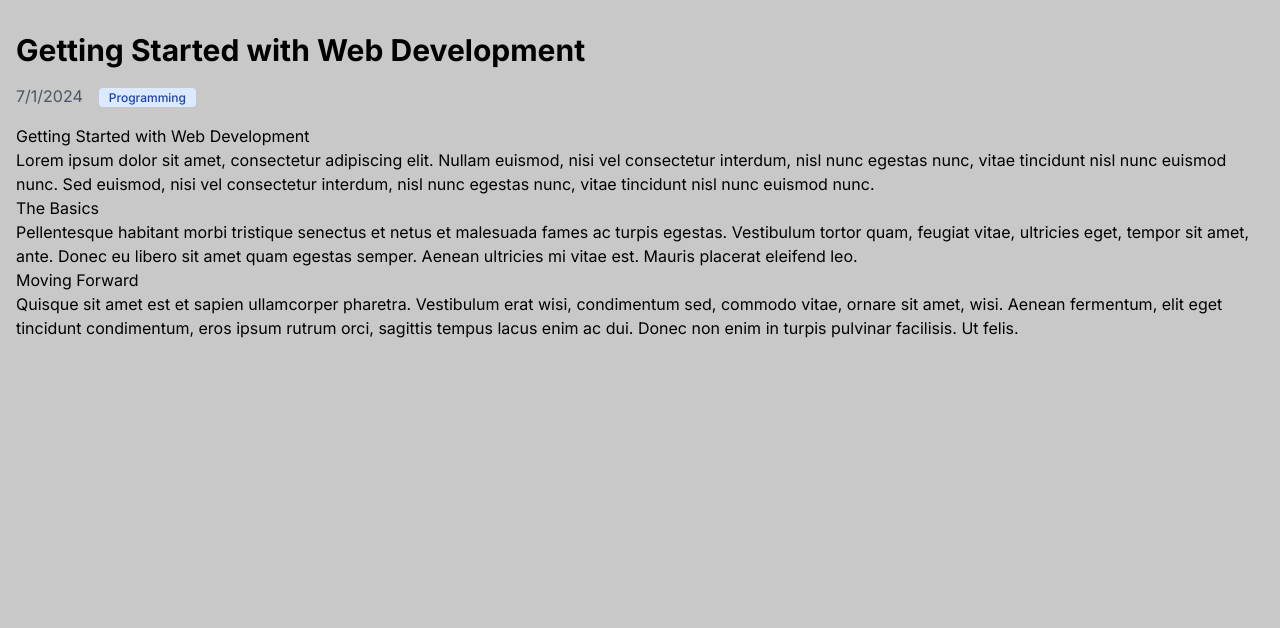
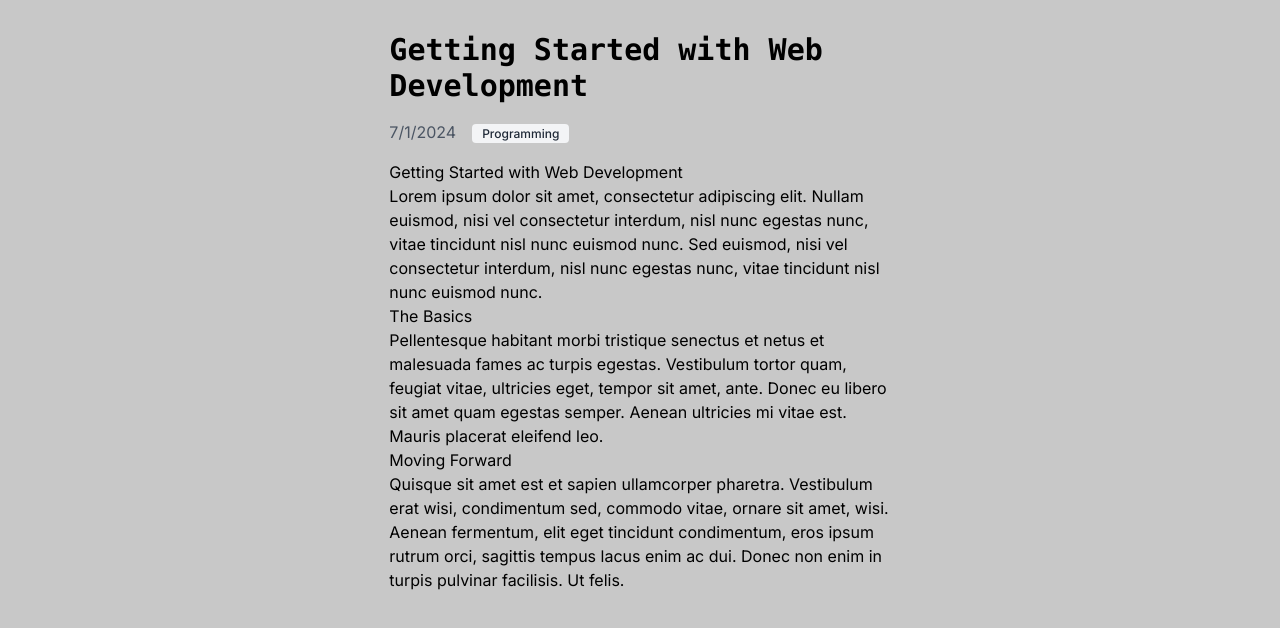
Before and after one commit to 0xGlake/home, a Next.js app: page /blog/first-post in a window 1280 px wide. Shown: the top 628 px of the page. Built offline with nearby package versions, Linux system fonts and the light colour scheme.

Commit message:
checkpoint before fixing the markdown

```diff
--- a/app/blog/[slug]/page.tsx
+++ b/app/blog/[slug]/page.tsx
@@ -4,6 +4,7 @@ import path from 'path';
 import matter from 'gray-matter';
 import ReactMarkdown from 'react-markdown';
 import remarkGfm from 'remark-gfm';
+import Link from 'next/link';
 
 interface BlogPostProps {
   params: {
@@ -24,18 +25,20 @@ export default function BlogPost({ params }: BlogPostProps) {
   const { slug } = params;
   const filePath = path.join(process.cwd(), 'app', 'content', 'blog', `${slug}.md`);
   const fileContents = fs.readFileSync(filePath, 'utf8');
-  const { data, content } = matter(fileContents);
+  var { data, content } = matter(fileContents);
 
   return (
-    <div className="container mx-auto px-4 py-8">
-      <h1 className="text-3xl font-bold mb-4">{data.title}</h1>
+    <div className="container mx-auto px-4 py-8 xs:w-full sm:w-9/12 md:w-8/12 lg:w-7/12 xl:w-5/12">
+      <Link href="/blog" className="block text-3xl font-mono font-bold mb-4 hover:text-violet-400">
+        {data.title}
+      </Link>
       <div className="mb-4">
         <span className="text-gray-600 mr-4">{new Date(data.date).toLocaleDateString()}</span>
-        <span className="bg-blue-100 text-blue-800 text-xs font-medium px-2.5 py-0.5 rounded">
+        <span className="bg-gray-100 text-gray-800 text-xs font-medium px-2.5 py-0.5 rounded">
           {data.category}
         </span>
       </div>
-      <div className="prose max-w-none">
+      <div className="max-w-none">
         <ReactMarkdown remarkPlugins={[remarkGfm]}>{content}</ReactMarkdown>
       </div>
     </div>
--- a/app/blog/page.tsx
+++ b/app/blog/page.tsx
@@ -14,19 +14,19 @@ export default function BlogPage() {
   const posts = getBlogPosts();
   return (
     <div className="max-w-2xl mx-auto px-4 py-8">
-      <Link href="/" className="block text-3xl font-mono font-bold mb-2 pl-5 hover:text-violet-400">
-        Glake's Blog
+      <Link href="/" className="block text-5xl font-mono font-bold my-2 pl-5 pt-5 hover:text-violet-400">
+        Blog
       </Link>
       <ul className="space-y-2 mt-4">
         {posts.map((post) => (
           <li key={post.slug} className="overflow-x-auto whitespace-nowrap">
             <Link href={`/blog/${post.slug}`} className="hover:underline inline-flex min-w-full items-baseline hover:text-violet-400">
-              <span className="w-28 flex-shrink-0 text-sm text-gray-500 text-right pr-4">
+              <span className="w-28 italic flex-shrink-0 text-sm text-gray-500 text-right pr-4">
                 {formatDate(post.date)}
               </span>
               <span className="flex-grow">
                 {post.title}
-                <span className="ml-2 text-sm text-gray-500">({post.category})</span>
+                <span className="ml-2 text-sm text-gray-500 italic">({post.category})</span>
               </span>
             </Link>
           </li>
--- a/package.json
+++ b/package.json
@@ -9,6 +9,8 @@
     "lint": "next lint"
   },
   "dependencies": {
+    "@mdx-js/loader": "^3.0.1",
+    "@next/mdx": "^14.2.4",
     "framer-motion": "^11.2.14",
     "gray-matter": "^4.0.3",
     "next": "14.2.4",
```
